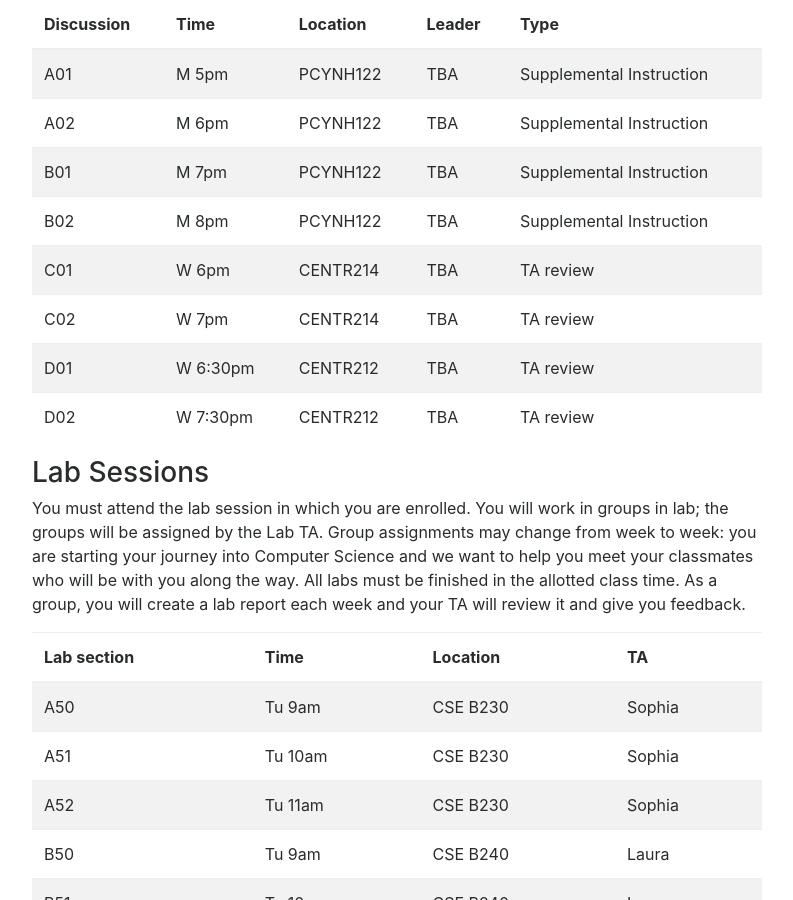
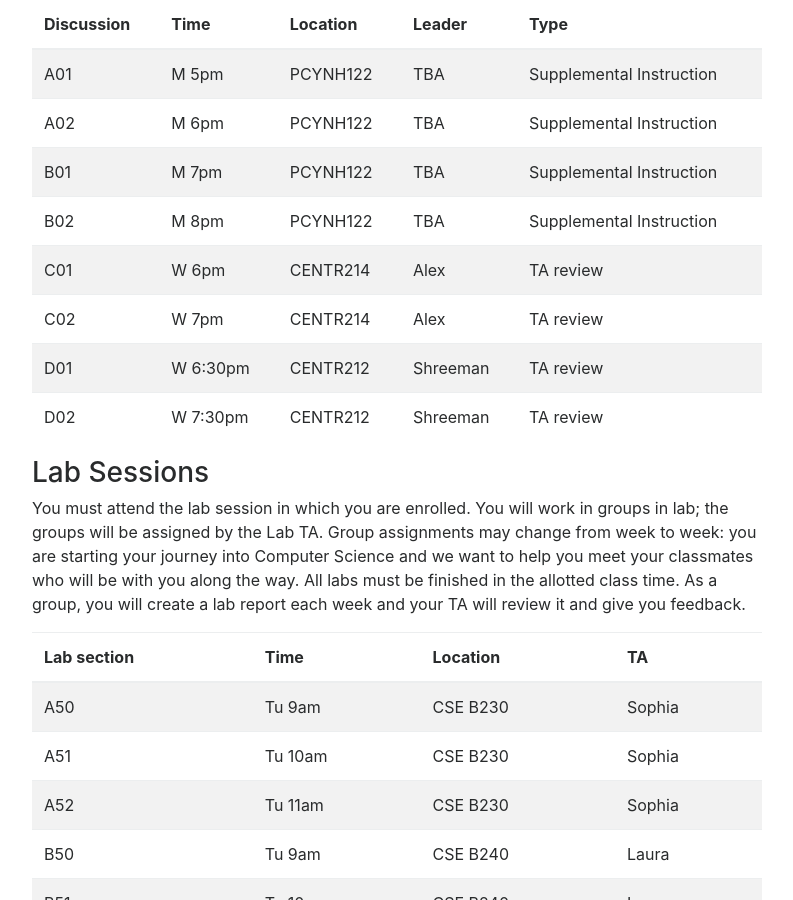
Before and after one commit to ucsd-cse8a-f18/ucsd-cse8a-f18.github.io, a Jekyll site: the page built from index.md, in a window 1280 px wide and 900 px high, scrolled down 2162 px. Shown: the whole window, without its empty margins (243-1036 px from the left). Built offline with Jekyll 4.4.1, drawn with Linux system fonts in a browser that asks for light colours; nearby versions of some CDN libraries.

Commit message:
Update index.md

```diff
--- a/index.md
+++ b/index.md
@@ -75,16 +75,16 @@ There are two kinds of discussion section: in Supplemental Instruction you will
   <td>B02 </td><td> M 8pm </td><td> PCYNH122 </td><td> TBA </td><td> Supplemental Instruction</td>
 </tr>
 <tr>
-  <td>C01 </td><td> W 6pm </td><td> CENTR214 </td><td> TBA </td><td> TA review</td>
+  <td>C01 </td><td> W 6pm </td><td> CENTR214 </td><td> Alex </td><td> TA review</td>
 </tr>
 <tr>
-  <td>C02 </td><td> W 7pm </td><td> CENTR214 </td><td> TBA </td><td> TA review</td>
+  <td>C02 </td><td> W 7pm </td><td> CENTR214 </td><td> Alex </td><td> TA review</td>
 </tr>
 <tr>
-  <td>D01 </td><td> W 6:30pm </td><td> CENTR212 </td><td> TBA </td><td> TA review</td>
+  <td>D01 </td><td> W 6:30pm </td><td> CENTR212 </td><td> Shreeman </td><td> TA review</td>
 </tr>
 <tr>
-  <td>D02 </td><td> W 7:30pm </td><td> CENTR212 </td><td> TBA </td><td> TA review</td>
+  <td>D02 </td><td> W 7:30pm </td><td> CENTR212 </td><td> Shreeman </td><td> TA review</td>
 </tr>
 </table>
 
```
